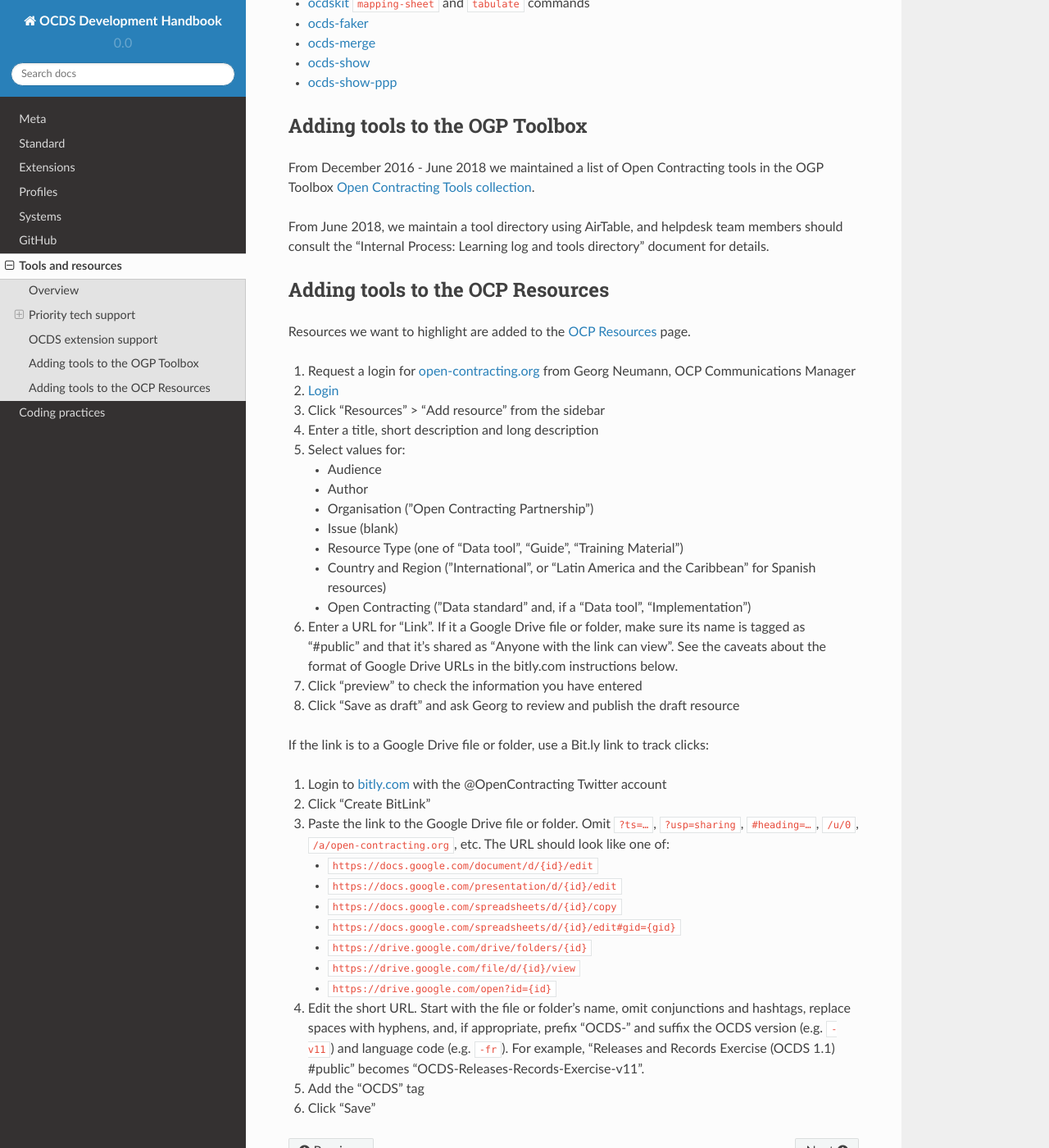
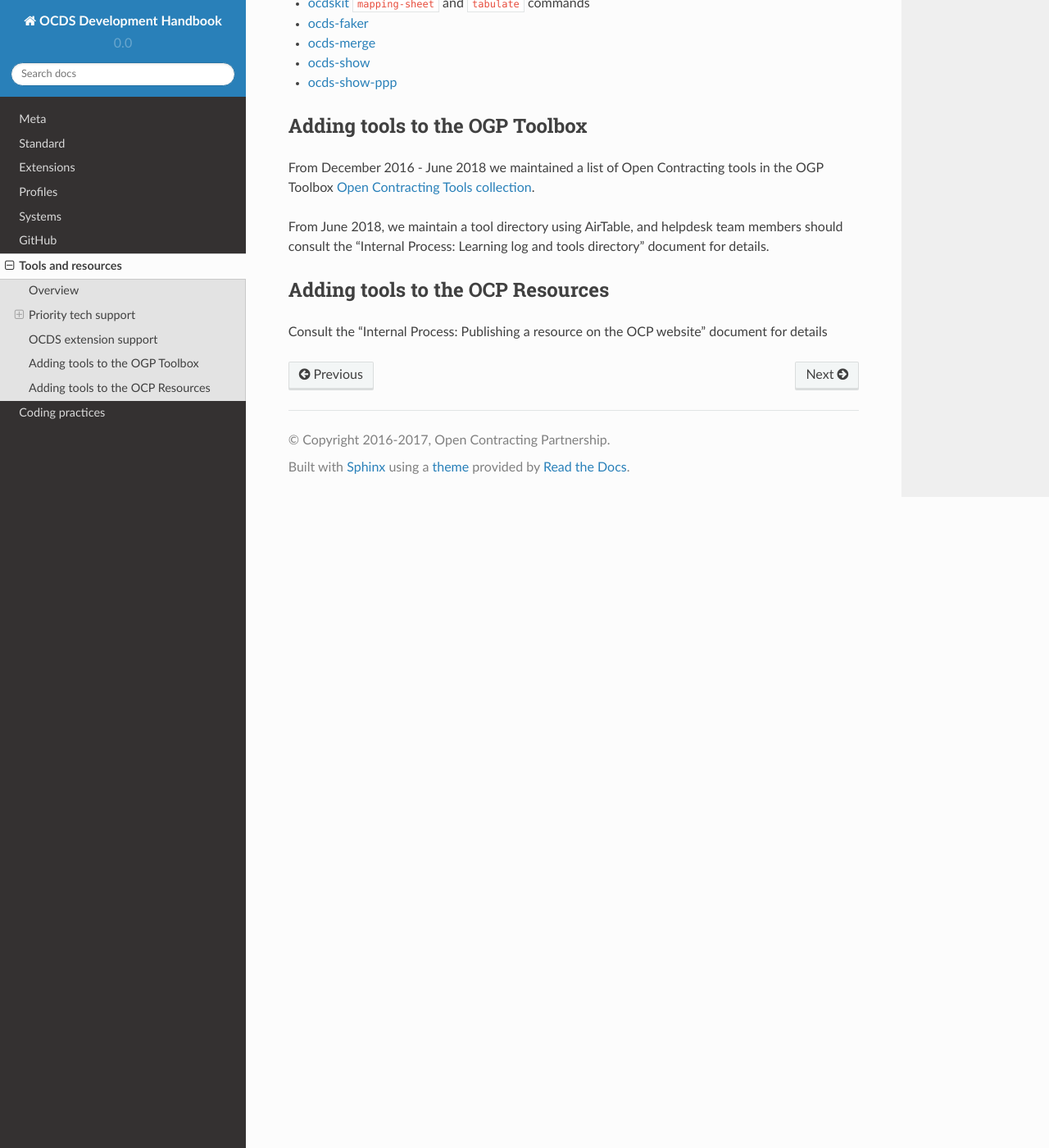
Before and after one commit to open-contracting/standard-development-handbook, a Sphinx documentation site: the page built from docs/tools/index.md, in a window 1280 px wide and 1400 px high, scrolled down 1955 px. Shown: the whole window at 82% size. Built offline with Sphinx 7.4.7 and the Read the Docs theme 2.0.0, drawn with Linux system fonts in a browser that asks for light colours; pages that are not in the unit, such as notebooks, are missing from menus.

Commit message:
move resource guidance to process doc

```diff
--- a/docs/tools/index.md
+++ b/docs/tools/index.md
@@ -77,36 +77,4 @@ From June 2018, we maintain a tool directory using AirTable, and helpdesk team m
 
 ## Adding tools to the OCP Resources
 
-Resources we want to highlight are added to the [OCP Resources](https://www.open-contracting.org/data-standard/tools/) page.
-
-1. Request a login for [open-contracting.org](https://www.open-contracting.org/) from Georg Neumann, OCP Communications Manager
-1. [Login](https://www.open-contracting.org/wp-admin/)
-1. Click "Resources" > "Add resource" from the sidebar
-1. Enter a title, short description and long description
-1. Select values for:
-    * Audience
-    * Author
-    * Organisation ("Open Contracting Partnership")
-    * Issue (blank)
-    * Resource Type (one of "Data tool", "Guide", "Training Material")
-    * Country and Region ("International", or "Latin America and the Caribbean" for Spanish resources)
-    * Open Contracting ("Data standard" and, if a "Data tool", "Implementation")
-1. Enter a URL for "Link". If it a Google Drive file or folder, make sure its name is tagged as "#public" and that it's shared as "Anyone with the link can view". See the caveats about the format of Google Drive URLs in the bitly.com instructions below.
-1. Click "preview" to check the information you have entered
-1. Click "Save as draft" and ask Georg to review and publish the draft resource
-
-If the link is to a Google Drive file or folder, use a Bit.ly link to track clicks:
-
-1. Login to [bitly.com](https://bitly.com) with the @OpenContracting Twitter account
-1. Click "Create BitLink"
-1. Paste the link to the Google Drive file or folder. Omit `?ts=…`, `?usp=sharing`, `#heading=…`, `/u/0`, `/a/open-contracting.org`, etc. The URL should look like one of:
-    * `https://docs.google.com/document/d/{id}/edit`
-    * `https://docs.google.com/presentation/d/{id}/edit`
-    * `https://docs.google.com/spreadsheets/d/{id}/copy`
-    * `https://docs.google.com/spreadsheets/d/{id}/edit#gid={gid}`
-    * `https://drive.google.com/drive/folders/{id}`
-    * `https://drive.google.com/file/d/{id}/view`
-    * `https://drive.google.com/open?id={id}`
-1. Edit the short URL. Start with the file or folder's name, omit conjunctions and hashtags, replace spaces with hyphens, and, if appropriate, prefix "OCDS-" and suffix the OCDS version (e.g. `-v11`) and language code (e.g. `-fr`). For example, "Releases and Records Exercise (OCDS 1.1) #public" becomes "OCDS-Releases-Records-Exercise-v11".
-1. Add the "OCDS" tag
-1. Click "Save"
+Consult the "Internal Process: Publishing a resource on the OCP website" document for details
```
